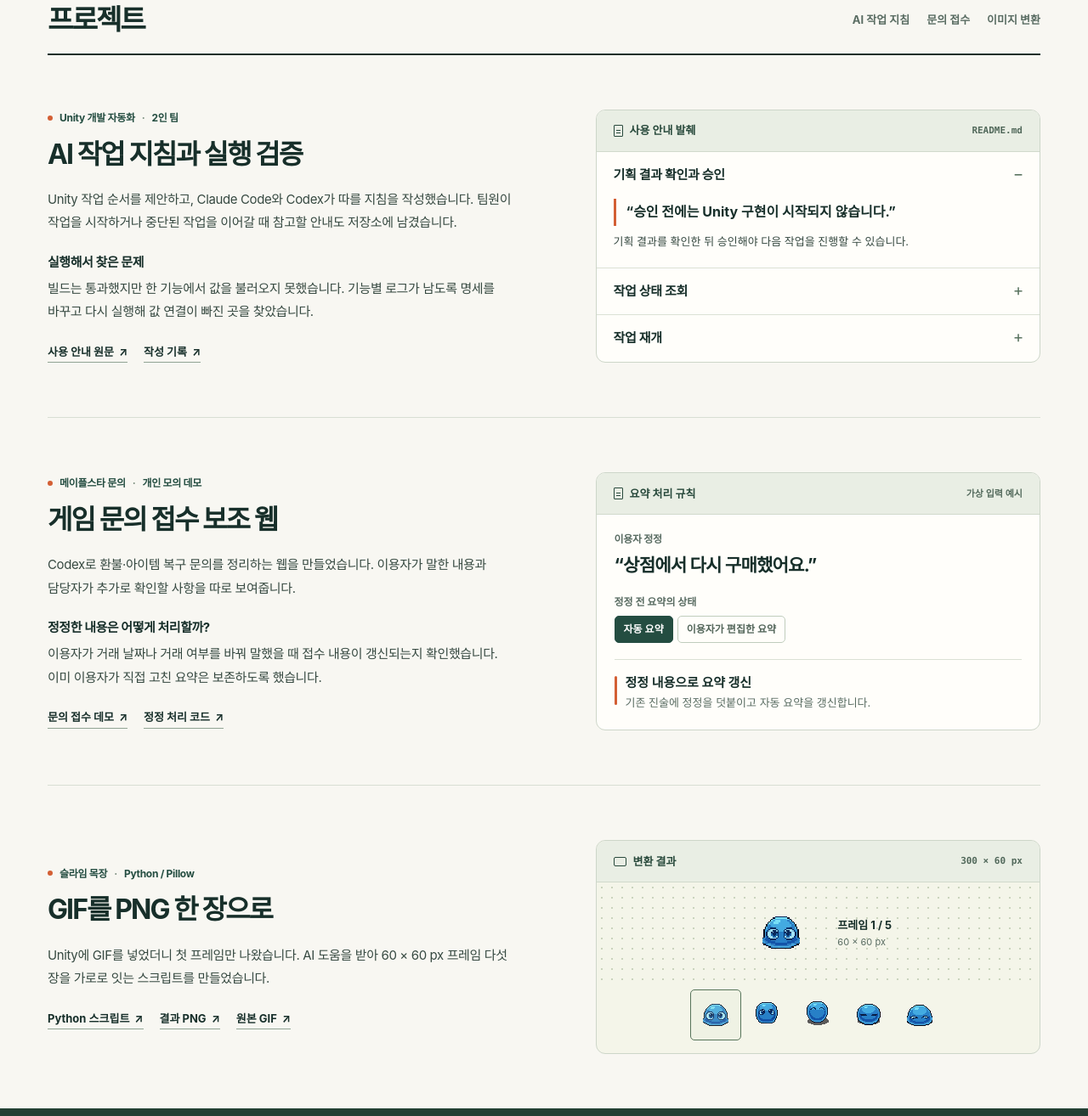
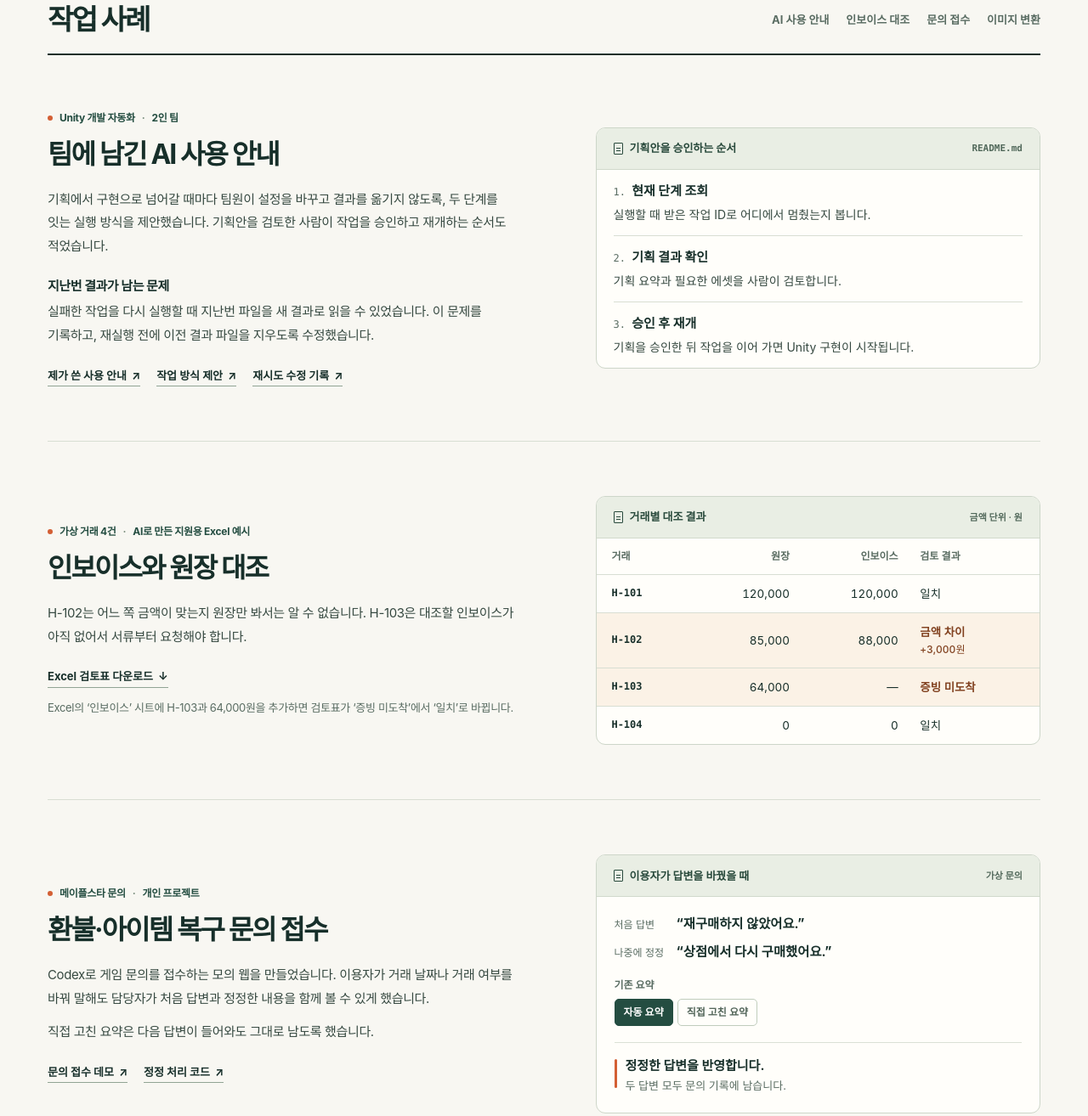
Before and after one commit to ys143112/portfolio_Hardy, a plain HTML site: page index.html in a window 1280 px wide. Shown: the part 654-1968 px from the top of the page at 85% size. Drawn offline with Linux system fonts and the light colour scheme.

Commit message:
Refine hiring portfolio with source-backed cases and invoice comparison example

```diff
--- a/app.js
+++ b/app.js
@@ -6,10 +6,10 @@ const modeCopy = document.getElementById("mode-copy");
 
 function updateSummaryMode(event) {
   const isManual = event.target.value === "manual";
-  modeHeading.textContent = isManual ? "이용자가 편집한 요약 유지" : "정정 내용으로 요약 갱신";
-  modeCopy.textContent = isManual
-    ? "기존 진술 아래에 정정을 덧붙이고, 이용자가 편집한 요약은 보존합니다."
-    : "기존 진술에 정정을 덧붙이고 자동 요약을 갱신합니다.";
+  modeHeading.textContent = isManual
+    ? "직접 고친 요약을 그대로 둡니다."
+    : "정정한 답변을 반영합니다.";
+  modeCopy.textContent = "두 답변 모두 문의 기록에 남습니다.";
 }
 
 for (const choice of modeChoices) {
--- a/index.html
+++ b/index.html
@@ -4,75 +4,95 @@
   <meta charset="utf-8">
   <meta name="viewport" content="width=device-width, initial-scale=1">
   <meta name="theme-color" content="#f8f7f2">
-  <meta name="description" content="하르디 재무 및 AI 업무자동화 직무에 지원하는 정연수의 포트폴리오. AI 작업 지침, 문의 접수 보조 웹, Python 이미지 변환 사례와 원본 자료를 확인할 수 있습니다.">
-  <title>정연수 | AI 업무자동화 포트폴리오</title>
-  <link rel="stylesheet" href="./styles.css">
-  <script defer src="./app.js"></script>
+  <meta name="description" content="하르디 재무 및 AI 업무자동화 직무에 지원하는 정연수의 포트폴리오. 팀에 남긴 AI 사용 안내, 인보이스 대조 예시와 게임 개발 프로젝트의 작업 기록.">
+  <title>정연수 포트폴리오 | 하르디 재무 및 AI 업무자동화 지원</title>
+  <link rel="stylesheet" href="./styles.css?v=2">
+  <script defer src="./app.js?v=2"></script>
 </head>
 <body>
   <a class="skip" href="#main">본문으로 이동</a>
   <header class="site-nav">
     <div class="wrap nav-inner">
       <a class="brand" href="#main" aria-label="정연수 포트폴리오 처음으로"><span class="brand-mark" aria-hidden="true"><i></i><i></i></span>정연수<span class="brand-en" lang="en">Portfolio</span></a>
-      <nav aria-label="주 메뉴"><a href="#work">프로젝트</a><a href="#about">프로필</a><a class="nav-github" href="https://github.com/ys143112">GitHub <span aria-hidden="true">↗</span></a></nav>
+      <nav aria-label="주 메뉴"><a href="#work">작업 사례</a><a href="#about">프로필</a><a class="nav-github" href="https://github.com/ys143112">GitHub <span aria-hidden="true">↗</span></a></nav>
     </div>
   </header>
   <main id="main">
     <div class="hero wrap">
       <div class="hero-copy">
         <p class="eyebrow"><span class="status-dot" aria-hidden="true"></span>하르디 지원 <span class="eyebrow-rule" aria-hidden="true"></span> 재무 및 AI 업무자동화</p>
-        <h1>AI 업무자동화<br>포트폴리오<span class="period">.</span></h1>
-        <p class="intro">정연수입니다. 팀에서 쓸 AI 작업 지침을 작성하고,<br class="desktop-break"> 문의 접수와 이미지 변환을 돕는 도구를 만들었습니다.</p>
-        <div class="hero-links"><a class="btn primary" href="#work">프로젝트 보기 <span aria-hidden="true">↓</span></a><a class="btn secondary" href="./assets/Hardy_Portfolio_Jeong_Yeonsoo.pdf" download="정연수_하르디_포트폴리오.pdf">PDF 다운로드 <span aria-hidden="true">↓</span></a></div>
+        <h1>정연수<br>포트폴리오<span class="period">.</span></h1>
+        <p class="intro">둘이서 게임을 개발할 때, 멈춘 AI 작업을 어디서 이어 가야 하는지 팀원이 볼 수 있게 적어 두었습니다. 하르디의 사내 AI 가이드 업무와 가장 가까운 제 작업입니다.</p>
+        <div class="hero-links"><a class="btn primary" href="#guide">팀 사용 안내 보기 <span aria-hidden="true">↓</span></a><a class="btn secondary" href="./assets/Hardy_Portfolio_Jeong_Yeonsoo.pdf?v=2" download="정연수_하르디_포트폴리오.pdf">프로젝트 PDF 받기 <span aria-hidden="true">↓</span></a></div>
       </div>
-      <figure class="hero-art" aria-label="팀 저장소에 작성한 Phase Runner 사용 안내 문서 미리보기">
+      <figure class="hero-art" aria-label="팀 저장소에 작성한 Phase Runner 사용 안내를 요약한 카드">
         <div class="art-board">
           <span class="board-cross cross-one" aria-hidden="true"></span><span class="board-cross cross-two" aria-hidden="true"></span>
           <div class="sheet-back" aria-hidden="true"></div>
           <a class="sheet" href="https://github.com/JugleGame/Game-Develop-Orchestration/blob/7cf6ff99c0115afd48c9c74443ed432b921d026c/phase_runner/README.md" aria-label="Phase Runner 사용 안내 원문 열기">
             <div class="sheet-head"><span class="file-symbol" aria-hidden="true"></span><span>phase_runner / README.md</span></div>
             <div class="sheet-title"><span lang="en">Phase Runner</span><strong>사용 안내</strong></div>
-            <div class="sheet-flow"><span><i aria-hidden="true"></i>기획 결과 확인</span><span><i aria-hidden="true"></i>담당자 승인</span><span><i aria-hidden="true"></i>Unity 구현</span></div>
-            <div class="sheet-bottom"><span>팀 사용 안내 문서</span><span aria-hidden="true">↗</span></div>
+            <blockquote class="sheet-quote">“승인 전에는 Unity 구현이<br>시작되지 않습니다.”</blockquote>
+            <div class="sheet-bottom"><span>팀 저장소에서 원문 보기</span><span aria-hidden="true">↗</span></div>
           </a>
         </div>
       </figure>
     </div>
 
     <section id="work" class="work wrap" aria-labelledby="work-title">
-      <div class="section-heading"><h2 id="work-title">프로젝트</h2><nav class="project-nav" aria-label="프로젝트 바로가기"><a href="#guide">AI 작업 지침</a><a href="#intake">문의 접수</a><a href="#sprites">이미지 변환</a></nav></div>
+      <div class="section-heading"><h2 id="work-title">작업 사례</h2><nav class="project-nav" aria-label="작업 사례 바로가기"><a href="#guide">AI 사용 안내</a><a href="#invoice">인보이스 대조</a><a href="#intake">문의 접수</a><a href="#sprites">이미지 변환</a></nav></div>
       <article class="case" id="guide" aria-labelledby="guide-title">
         <div class="case-copy">
           <p class="meta"><span class="case-dot" aria-hidden="true"></span> Unity 개발 자동화 <span>·</span> 2인 팀</p>
-          <h3 id="guide-title">AI 작업 지침과 실행 검증</h3>
-          <p>Unity 작업 순서를 제안하고, Claude Code와 Codex가 따를 지침을 작성했습니다. 팀원이 작업을 시작하거나 중단된 작업을 이어갈 때 참고할 안내도 저장소에 남겼습니다.</p>
-          <h4>실행해서 찾은 문제</h4>
-          <p>빌드는 통과했지만 한 기능에서 값을 불러오지 못했습니다. 기능별 로그가 남도록 명세를 바꾸고 다시 실행해 값 연결이 빠진 곳을 찾았습니다.</p>
-          <div class="source-links"><a href="https://github.com/JugleGame/Game-Develop-Orchestration/blob/7cf6ff99c0115afd48c9c74443ed432b921d026c/phase_runner/README.md">사용 안내 원문 <span aria-hidden="true">↗</span></a><a href="https://github.com/JugleGame/Game-Develop-Orchestration/commit/7cf6ff99c0115afd48c9c74443ed432b921d026c">작성 기록 <span aria-hidden="true">↗</span></a></div>
+          <h3 id="guide-title">팀에 남긴 AI 사용 안내</h3>
+          <p>기획에서 구현으로 넘어갈 때마다 팀원이 설정을 바꾸고 결과를 옮기지 않도록, 두 단계를 잇는 실행 방식을 제안했습니다. 기획안을 검토한 사람이 작업을 승인하고 재개하는 순서도 적었습니다.</p>
+          <h4>지난번 결과가 남는 문제</h4>
+          <p>실패한 작업을 다시 실행할 때 지난번 파일을 새 결과로 읽을 수 있었습니다. 이 문제를 기록하고, 재실행 전에 이전 결과 파일을 지우도록 수정했습니다.</p>
+          <div class="source-links"><a href="https://github.com/JugleGame/Game-Develop-Orchestration/blob/7cf6ff99c0115afd48c9c74443ed432b921d026c/phase_runner/README.md#L59-L74">제가 쓴 사용 안내 <span aria-hidden="true">↗</span></a><a href="https://github.com/JugleGame/Game-Develop-Orchestration/issues/48">작업 방식 제안 <span aria-hidden="true">↗</span></a><a href="https://github.com/JugleGame/Game-Develop-Orchestration/pull/55">재시도 수정 기록 <span aria-hidden="true">↗</span></a></div>
         </div>
         <div class="evidence guide-card">
-          <div class="evidence-bar"><span class="mini-file" aria-hidden="true"></span><b>사용 안내 발췌</b><span class="bar-tail" lang="en">README.md</span></div>
-          <details open><summary>기획 결과 확인과 승인</summary><div class="detail-body"><blockquote>“승인 전에는 Unity 구현이 시작되지 않습니다.”</blockquote><p>기획 결과를 확인한 뒤 승인해야 다음 작업을 진행할 수 있습니다.</p></div></details>
-          <details><summary>작업 상태 조회</summary><div class="detail-body"><p>실행 시 받은 작업 ID로 현재 단계를 조회합니다.</p><code>python -m phase_runner status &lt;run-id&gt;</code></div></details>
-          <details><summary>작업 재개</summary><div class="detail-body"><p>승인을 마치고 다음 단계를 진행할 때 쓰는 명령입니다.</p><code>python -m phase_runner resume &lt;run-id&gt;</code></div></details>
+          <div class="evidence-bar"><span class="mini-file" aria-hidden="true"></span><b>기획안을 승인하는 순서</b><span class="bar-tail" lang="en">README.md</span></div>
+          <ol class="guide-steps">
+            <li><b>현재 단계 조회</b><span>실행할 때 받은 작업 ID로 어디에서 멈췄는지 봅니다.</span></li>
+            <li><b>기획 결과 확인</b><span>기획 요약과 필요한 에셋을 사람이 검토합니다.</span></li>
+            <li><b>승인 후 재개</b><span>기획을 승인한 뒤 작업을 이어 가면 Unity 구현이 시작됩니다.</span></li>
+          </ol>
         </div>
+      </article>
+
+      <article class="case invoice-case" id="invoice" aria-labelledby="invoice-title">
+        <div class="case-copy">
+          <p class="meta"><span class="case-dot" aria-hidden="true"></span> 가상 거래 4건 <span>·</span> AI로 만든 지원용 Excel 예시</p>
+          <h3 id="invoice-title">인보이스와 원장 대조</h3>
+          <p>H-102는 어느 쪽 금액이 맞는지 원장만 봐서는 알 수 없습니다. H-103은 대조할 인보이스가 아직 없어서 서류부터 요청해야 합니다.</p>
+          <div class="source-links"><a href="./assets/invoice-practice.xlsx" download="인보이스_대조_가상예시.xlsx">Excel 검토표 다운로드 <span aria-hidden="true">↓</span></a></div>
+          <p class="sample-origin">Excel의 ‘인보이스’ 시트에 H-103과 64,000원을 추가하면 검토표가 ‘증빙 미도착’에서 ‘일치’로 바뀝니다.</p>
+        </div>
+        <figure class="evidence invoice-card">
+          <figcaption class="evidence-bar"><span class="mini-file" aria-hidden="true"></span><b>거래별 대조 결과</b><span class="bar-tail">금액 단위 · 원</span></figcaption>
+          <table class="ledger"><thead><tr><th scope="col">거래</th><th scope="col">원장</th><th scope="col">인보이스</th><th scope="col">검토 결과</th></tr></thead><tbody>
+            <tr><th scope="row">H-101</th><td>120,000</td><td>120,000</td><td>일치</td></tr>
+            <tr class="ledger-check"><th scope="row">H-102</th><td>85,000</td><td>88,000</td><td>금액 차이<small>+3,000원</small></td></tr>
+            <tr class="ledger-check"><th scope="row">H-103</th><td>64,000</td><td>—</td><td>증빙 미도착</td></tr>
+            <tr><th scope="row">H-104</th><td>0</td><td>0</td><td>일치</td></tr>
+          </tbody></table>
+        </figure>
       </article>
 
       <article class="case" id="intake" aria-labelledby="intake-title">
         <div class="case-copy">
-          <p class="meta"><span class="case-dot" aria-hidden="true"></span> 메이플스타 문의 <span>·</span> 개인 모의 데모</p>
-          <h3 id="intake-title">게임 문의 접수 보조 웹</h3>
-          <p>Codex로 환불·아이템 복구 문의를 정리하는 웹을 만들었습니다. 이용자가 말한 내용과 담당자가 추가로 확인할 사항을 따로 보여줍니다.</p>
-          <h4>정정한 내용은 어떻게 처리할까?</h4>
-          <p>이용자가 거래 날짜나 거래 여부를 바꿔 말했을 때 접수 내용이 갱신되는지 확인했습니다. 이미 이용자가 직접 고친 요약은 보존하도록 했습니다.</p>
+          <p class="meta"><span class="case-dot" aria-hidden="true"></span> 메이플스타 문의 <span>·</span> 개인 프로젝트</p>
+          <h3 id="intake-title">환불·아이템 복구 문의 접수</h3>
+          <p>Codex로 게임 문의를 접수하는 모의 웹을 만들었습니다. 이용자가 거래 날짜나 거래 여부를 바꿔 말해도 담당자가 처음 답변과 정정한 내용을 함께 볼 수 있게 했습니다.</p>
+          <p>직접 고친 요약은 다음 답변이 들어와도 그대로 남도록 했습니다.</p>
           <div class="source-links"><a href="https://maplestar-cs-demo.streamlit.app/">문의 접수 데모 <span aria-hidden="true">↗</span></a><a href="https://github.com/ys143112/maplestar-cs/blob/e9c7fcd10da682c9a1a1c8bf19fb6e14b1d9806f/app.py#L254-L269">정정 처리 코드 <span aria-hidden="true">↗</span></a></div>
         </div>
         <div class="evidence intake-card">
-          <div class="evidence-bar"><span class="mini-file" aria-hidden="true"></span><b>요약 처리 규칙</b><span class="bar-tail">가상 입력 예시</span></div>
+          <div class="evidence-bar"><span class="mini-file" aria-hidden="true"></span><b>이용자가 답변을 바꿨을 때</b><span class="bar-tail">가상 문의</span></div>
           <div class="intake-body">
-            <p class="micro-label">이용자 정정</p><p class="quoted-input">“상점에서 다시 구매했어요.”</p>
-            <fieldset class="mode-picker"><legend>정정 전 요약의 상태</legend><div class="mode-options"><label><input type="radio" name="summary-mode" value="auto" checked><span>자동 요약</span></label><label><input type="radio" name="summary-mode" value="manual"><span>이용자가 편집한 요약</span></label></div></fieldset>
-            <div class="mode-result" aria-live="polite"><span class="result-line" aria-hidden="true"></span><p><b id="mode-heading">정정 내용으로 요약 갱신</b><span id="mode-copy">기존 진술에 정정을 덧붙이고 자동 요약을 갱신합니다.</span></p></div>
+            <dl class="statements"><div><dt>처음 답변</dt><dd>“재구매하지 않았어요.”</dd></div><div><dt>나중에 정정</dt><dd>“상점에서 다시 구매했어요.”</dd></div></dl>
+            <fieldset class="mode-picker"><legend>기존 요약</legend><div class="mode-options"><label><input type="radio" name="summary-mode" value="auto" checked><span>자동 요약</span></label><label><input type="radio" name="summary-mode" value="manual"><span>직접 고친 요약</span></label></div></fieldset>
+            <div class="mode-result" aria-live="polite"><span class="result-line" aria-hidden="true"></span><p><b id="mode-heading">정정한 답변을 반영합니다.</b><span id="mode-copy">두 답변 모두 문의 기록에 남습니다.</span></p></div>
           </div>
           <noscript><p class="no-script">직접 편집한 요약은 편집본을 유지합니다.</p></noscript>
         </div>
@@ -81,9 +101,9 @@
       <article class="case sprite-case" id="sprites" aria-labelledby="sprite-title">
         <div class="case-copy">
           <p class="meta"><span class="case-dot" aria-hidden="true"></span> 슬라임 목장 <span>·</span> Python / Pillow</p>
-          <h3 id="sprite-title">GIF를 PNG 한 장으로</h3>
-          <p>Unity에 GIF를 넣었더니 첫 프레임만 나왔습니다. AI 도움을 받아 60 × 60 px 프레임 다섯 장을 가로로 잇는 스크립트를 만들었습니다.</p>
-          <div class="source-links"><a href="https://github.com/JugleGame/Slime/blob/94ecd8b7b978990e05f0903d257f1ffb736ca8fa/Tools/extract_slime_strips.py">Python 스크립트 <span aria-hidden="true">↗</span></a><a href="./assets/slime-strip.png">결과 PNG <span aria-hidden="true">↗</span></a><a href="./assets/slime-source.gif">원본 GIF <span aria-hidden="true">↗</span></a></div>
+          <h3 id="sprite-title">GIF 다섯 프레임을 PNG 한 장으로</h3>
+          <p>Unity에 GIF를 넣었더니 슬라임이 첫 자세로 멈춰 있었습니다. AI의 도움을 받아 프레임 다섯 장을 가로로 붙이는 스크립트를 만들었습니다.</p>
+          <div class="source-links"><a href="https://github.com/JugleGame/Slime/blob/94ecd8b7b978990e05f0903d257f1ffb736ca8fa/Tools/extract_slime_strips.py#L154-L161">Python 스크립트 <span aria-hidden="true">↗</span></a><a href="./assets/slime-strip.png">결과 PNG <span aria-hidden="true">↗</span></a><a href="./assets/slime-source.gif">원본 GIF <span aria-hidden="true">↗</span></a></div>
         </div>
         <figure class="evidence sprite-card">
           <figcaption class="evidence-bar"><span class="mini-frame" aria-hidden="true"></span><b>변환 결과</b><span class="bar-tail" lang="en">300 × 60 px</span></figcaption>
@@ -96,7 +116,7 @@
     <section class="about" id="about" aria-labelledby="about-title">
       <div class="wrap about-grid">
         <div class="about-title"><span class="about-rule" aria-hidden="true"></span><h2 id="about-title">정연수 <small>프로필</small></h2><a class="about-profile" href="https://github.com/ys143112">GitHub 프로필 <span aria-hidden="true">↗</span></a></div>
-        <dl class="profile-list"><div><dt>교육</dt><dd>SSAFY 16기 교육 중<br>경기게임마이스터고등학교 졸업</dd></div><div><dt>도구</dt><dd>Claude Code, Codex, Python, Git<br>Excel·Word 기초 <span class="profile-note">게임기획 수업</span></dd></div><div><dt>지원 방향</dt><dd>하르디의 인보이스 대조 기준을 익혀, 보고서 작성 전 증빙이 빠졌거나 금액이 다른 거래를 찾는 Excel 검토표를 만들고 싶습니다.</dd></div></dl>
+        <dl class="profile-list"><div><dt>교육</dt><dd>SSAFY 16기 교육 중<br>경기게임마이스터고등학교 졸업</dd></div><div><dt>사용 도구</dt><dd>Claude Code, Codex, Python, Git</dd></div><div><dt>Excel · Word</dt><dd>게임기획 전공 수업에서 기초를 배웠습니다.</dd></div></dl>
       </div>
     </section>
   </main>
--- a/styles.css
+++ b/styles.css
@@ -54,10 +54,7 @@ h1{margin:24px 0 22px;font-size:clamp(56px,5.55vw,85px);line-height:1.13;letter-
 .sheet-title{line-height:1.12;margin-top:clamp(15px,1.8vw,28px);letter-spacing:-.06em;color:#173c31}
 .sheet-title span{display:block;font-size:clamp(21px,2.35vw,37px);font-weight:650;letter-spacing:-.05em}
 .sheet-title strong{display:block;font-size:clamp(23px,2.4vw,39px);margin-top:3px;font-weight:800}
-.sheet-flow{display:flex;flex-direction:column;gap:5px;margin:auto 0;color:#43594d;font-size:clamp(9px,.85vw,12px);font-weight:650}
-.sheet-flow span{display:flex;align-items:center;gap:8px}
-.sheet-flow i{display:inline-block;width:7px;height:7px;border:1px solid #59715c}
-.sheet-flow span:nth-child(2) i{border-color:var(--orange);background:var(--orange)}
+.sheet-quote { margin: 4px 0; font-size: clamp(11px, 1vw, 15px); line-height: 1.5; color: #3e5749; }
 .sheet-bottom{border-top:1px solid #a5b4a3;display:flex;justify-content:space-between;align-items:center;padding-top:7px;color:#4b6051;font-size:clamp(9px,.78vw,11px);font-weight:600}
 .section-heading{padding-bottom:18px;justify-content:space-between;gap:16px;border-bottom:2px solid var(--ink)}
 .section-heading h2,.about-title h2{font-size:clamp(27px,2.6vw,38px);line-height:1.25;letter-spacing:-.065em}
@@ -80,16 +77,38 @@ h1{margin:24px 0 22px;font-size:clamp(56px,5.55vw,85px);line-height:1.13;letter-
 .evidence-bar b{font-weight:750}
 .bar-tail{margin-left:auto;color:#52695b;font-size:11px;font-weight:600}
 .bar-tail[lang]{font-family:var(--mono)}
-.guide-card details+details{border-top:1px solid #dbe1d5}
-.guide-card summary{position:relative;cursor:pointer;list-style:none;padding:15px 44px 15px 20px;font-weight:700;font-size:15px;letter-spacing:-.02em}
-.guide-card summary::-webkit-details-marker{display:none}
-.guide-card summary::after{content:"+";position:absolute;right:19px;color:#59735f;font-size:19px;line-height:1.2;font-weight:400}
-.guide-card [open]>summary::after{content:"−"}
-.guide-card summary:hover{background:#f2f4ec}
-.detail-body{padding:0 20px 20px;color:var(--text)}
-.detail-body blockquote{border-left:3px solid var(--orange);padding:3px 0 3px 12px;font-weight:650;line-height:1.6;color:var(--ink)}
-.detail-body p,.detail-body code{margin-top:7px;font-size:13px;line-height:1.7}
-.detail-body code{display:block;font-family:var(--mono);padding:9px 12px;background:#eef1e8;border-radius:4px;overflow-wrap:anywhere;word-break:break-all}
+.guide-steps {
+  margin: 0;
+  padding: 0 20px;
+  list-style-position: inside;
+}
+.guide-steps li {
+  padding: 13px 0;
+  font-size: 15px;
+}
+.guide-steps li + li { border-top: 1px solid var(--line); }
+.guide-steps li::marker { color: var(--muted); font-family: var(--mono); font-size: 12px; }
+.guide-steps li span { display: block; margin-top: 3px; color: var(--text); font-size: 14px; }
+.case-copy > p + p:not(.meta) { margin-top: 12px; }
+.case-copy > p.sample-origin { margin-top: 12px; font-size: 13px; color: var(--muted); }
+.ledger { border-collapse: collapse; width: 100%; font-size: clamp(13px, 1.05vw, 15px); font-variant-numeric: tabular-nums; }
+.ledger th, .ledger td { padding: 11px 9px; text-align: right; }
+.ledger thead th { font-size: 12px; color: var(--muted); font-weight: 650; }
+.ledger tr > :first-child { text-align: left; padding-left: clamp(9px, 1.4vw, 22px); }
+.ledger tr > :last-child { text-align: left; padding-left: clamp(5px, 1.3vw, 18px); }
+.ledger tbody tr { border-top: 1px solid var(--line); }
+.ledger tbody th { font-family: var(--mono); font-size: 12px; }
+.ledger .ledger-check { background: #fbf2e6; }
+.ledger .ledger-check td:last-child { color: #81411f; font-weight: 700; }
+.ledger td small { display: block; font-size: 12px; font-weight: 500; }
+.statements { margin-bottom: 17px; }
+.statements > div { display: grid; grid-template-columns: 65px 1fr; gap: 8px; align-items: baseline; }
+.statements > div + div { margin-top: 7px; }
+.statements dt { color: var(--muted); font-size: 12px; }
+.statements dd { font-weight: 650; font-size: clamp(14px, 1.2vw, 17px); }
+@media (max-width: 380px) {
+  .ledger th, .ledger td { padding-inline: 5px; }
+}
 .intake-body{padding:19px 21px 21px}
 .micro-label,.mode-picker legend{color:var(--muted);font-size:12px;font-weight:650}
 .quoted-input{font-size:clamp(18px,1.65vw,24px);line-height:1.5;letter-spacing:-.04em;font-weight:700;margin:5px 0 17px}
```
Also changed, not shown: 3 other files.
